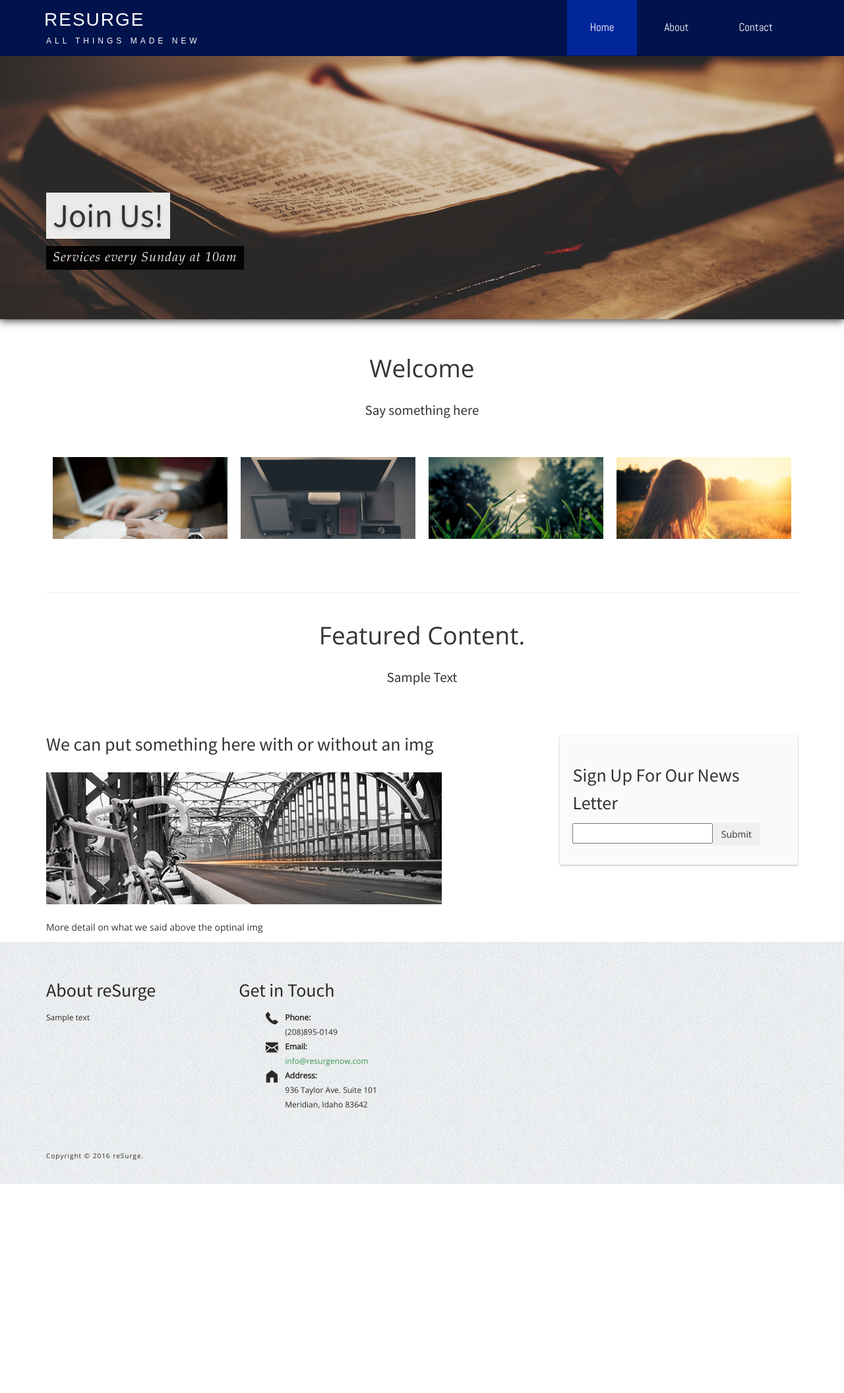
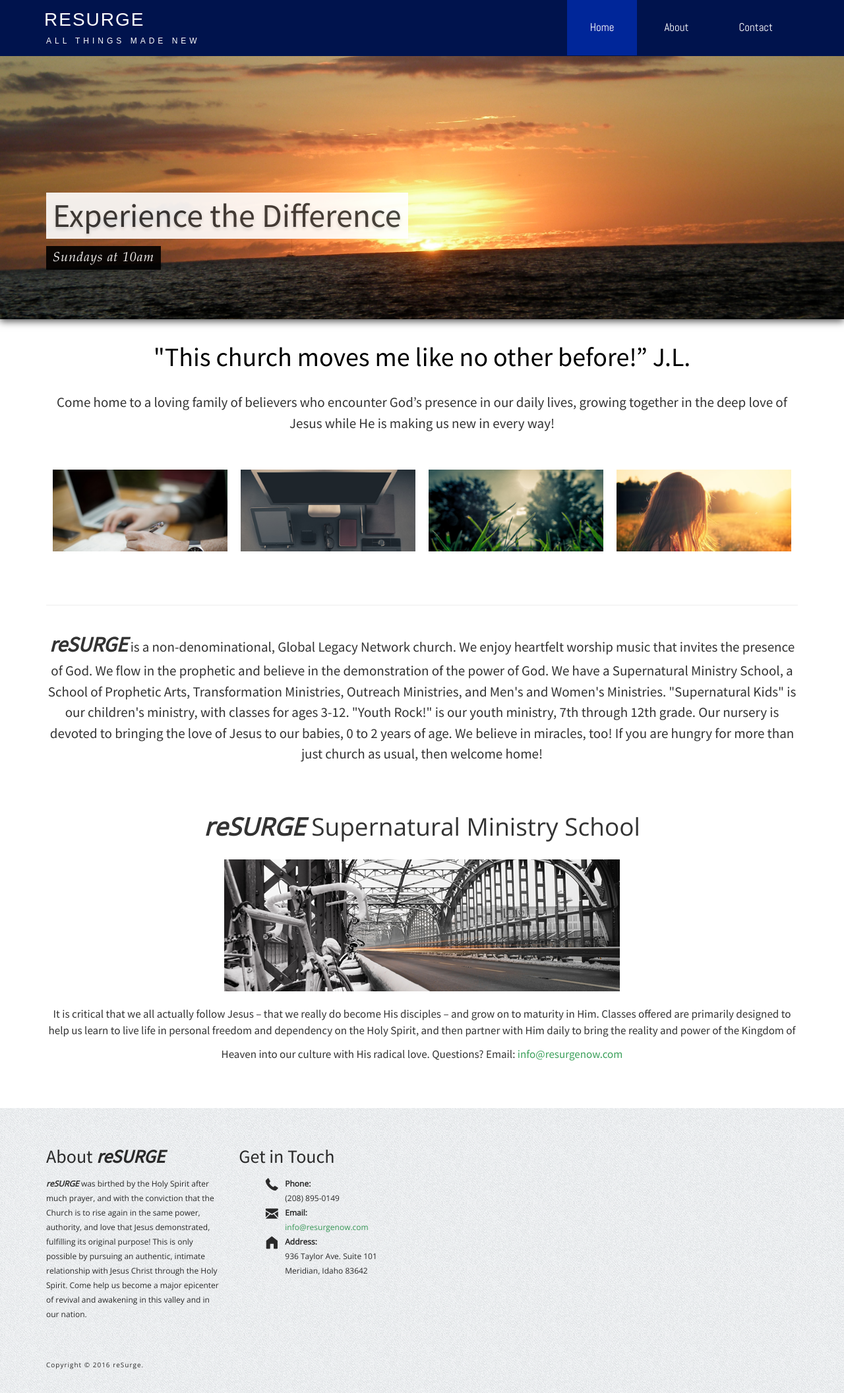
Before and after one commit to RedX-co/resurge, a PHP site: page / in a window 1280 px wide. Shown: the whole page at 66% size. Before the commit the page ends 1795 px from the top, so only its background shows below. Run offline with PHP 8.4, Linux system fonts and the light colour scheme; some libraries are stand-ins or nearby versions; some web fonts are replaced.

Commit message:
version 2.0 content update
Added new content to home

```diff
--- a/footer.html
+++ b/footer.html
@@ -9,12 +9,17 @@
             <div class="row-fluid">
                 <div class="span3" id="footerArea1">
 
-                    <h3>About reSurge</h3>
+                    <h3>About <i><b>reSURGE</b></i></h3>
 
-                    <p>Sample text</p>
+                    <p>
+                       <i><b>reSURGE</b></i> was birthed by the Holy Spirit after much prayer, and with the conviction that the Church is to rise again in the same power, authority,
+                      and love that Jesus demonstrated, fulfilling its original purpose! This is only possible by pursuing an authentic, intimate relationship with Jesus Christ through the Holy Spirit.
+                       Come help us become a major epicenter of revival and awakening in this valley and in our nation.
+                    </p>
 
 
                 </div>
+
 
                 <div class="span3" id="footerArea4">
 
@@ -25,7 +30,7 @@
                         <i class="general foundicon-phone icon"></i>
                         <span class="field">Phone:</span>
                         <br />
-                        (208)895-0149
+                        (208) 895-0149
                     </li>
                     <li>
                         <i class="general foundicon-mail icon"></i>
--- a/index.html
+++ b/index.html
@@ -83,8 +83,8 @@
                         <div id="headerSeparator"></div>
 
                         <div id="divHeaderText" class="page-content">
-                            <div id="divHeaderLine1">Join Us!</div><br />
-                            <div id="divHeaderLine2">Services every Sunday at 10am</div><br />
+                            <div id="divHeaderLine1">Experience the Difference</div><br />
+                            <div id="divHeaderLine2">Sundays at 10am </div><br />
                         </div>
 
                         <div id="headerSeparator2"></div>
@@ -106,8 +106,10 @@
         <div class="row-fluid">
 
                     <div class="lead">
-                        <h2>Welcome</h2>
-                        <h3>Say something here</h3>
+                        <h1>"This church moves me like no other before!” J.L.</h1>
+                        <h3>
+                          Come home to a loving family of believers who encounter God’s presence in our daily lives, growing together in the deep love of Jesus while He is making us new in every way!
+                        </h3>
                     </div>
                     <br />
 
@@ -129,35 +131,33 @@
                     <hr style="margin:45px 0 35px" />
 
                     <div class="lead">
-                        <h2>Featured Content.</h2>
-                        <h3>Sample Text</h3>
+                        <h3>
+                            <font size="6"><i><b>reSURGE</b></i></font> is a non-denominational, Global Legacy Network church. We enjoy heartfelt worship music that invites the presence of God. We flow in the prophetic and believe in the
+                            demonstration of the power of God. We have a Supernatural Ministry School, a School of Prophetic Arts, Transformation Ministries, Outreach Ministries, and Men's and Women's Ministries.
+                            "Supernatural Kids" is our children's ministry, with classes for ages 3-12.  "Youth Rock!" is our youth ministry, 7th through 12th grade. Our nursery is devoted to bringing the love
+                             of Jesus to our babies, 0 to 2 years of age.  We believe in miracles, too! If you are hungry for more than just church as usual, then welcome home!
+                        </h3>
                     </div>
                     <br />
 
-                    <div class="row-fluid">
-                        <div class="span8">
+                    <div class="lead">
+                        <div>
 
-                            <h3>We can put something here with or without an img</h3>
+                            <h2>
+                              <i><b>reSURGE</b></i> Supernatural Ministry School
+                            </h2>
 
                             <p>
                                 <img src="images/spring-is-coming.jpg" class="img-polaroid" style="margin:12px 0px;">
                             </p>
 
-                            <p>
-                              More detail on what we said above the optinal img
-                            </p>
+                            <h5>
+                              It is critical that we all actually follow Jesus – that we really do become His disciples – and grow on to maturity in Him. Classes offered are primarily designed to help us learn to
+                              live life in personal freedom and dependency on the Holy Spirit, and then partner with Him daily to bring the reality and power of the Kingdom of Heaven into our
+                              culture with His radical love.  Questions? Email: <a href="info@resurgenow.com" title="Email">info@resurgenow.com</a>
+                            </h5>
 
                         </div>
-                        <div class="span4 sidebar">
-
-                            <div class="sidebox">
-                                <h3 class="sidebox-title">Sign Up For Our News Letter</h3>
-                                <p>
-                                    <div class="input-append">
-                                        <input class="span8" id="inpEmail" size="16" type="text"><button class="btn" type="button">Submit</button>
-                                    </div>
-                                </p>
-                            </div>
 <!--Spacer--><br>
 
                         </div>
--- a/styles/custom.css
+++ b/styles/custom.css
@@ -300,7 +300,7 @@ h1 {font-family: 'Source Sans Pro', sans-serif; font-weight: normal; font-style:
 
 .sidebox a{color: rgb(54, 150, 86);}
 
-#decorative1{position: relative; background-color: rgb(240, 240, 240); background-image: url(/images/bible2.jpg); -webkit-background-size: cover; background-size: cover; background-position: 50% 50%; background-repeat: no-repeat no-repeat;
+#decorative1{position: relative; background-color: rgb(240, 240, 240); background-image: url(/images/heaven.jpg); -webkit-background-size: cover; background-size: cover; background-position: 50% 50%; background-repeat: no-repeat no-repeat;
 -webkit-box-shadow: 0px 3px 11px rgba(0, 0, 0, 0.7);
 -moz-box-shadow:    0px 3px 11px rgba(0, 0, 0, 0.7);
 box-shadow:         0px 3px 11px rgba(0, 0, 0, 0.7);}
```
Also changed, not shown: images/heaven.JPG (added).
